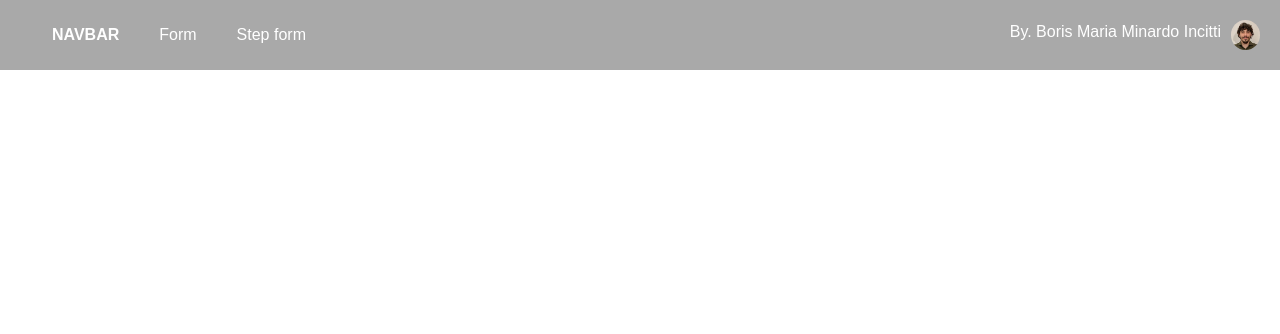
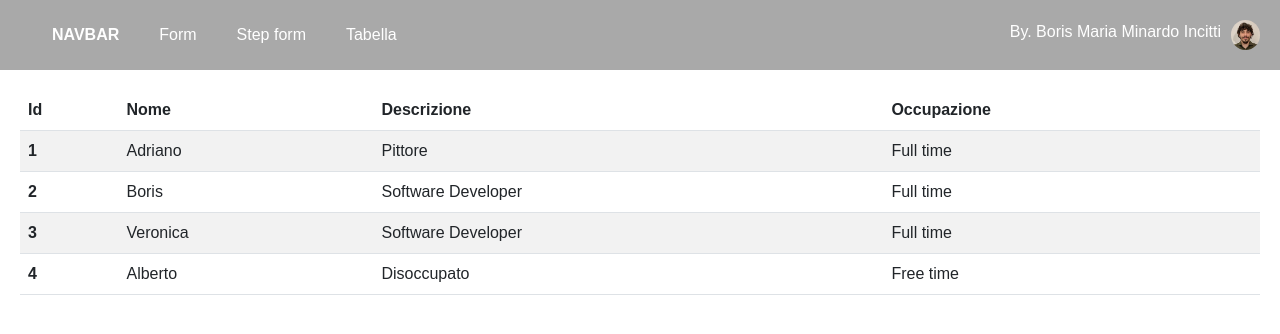
Before and after one commit to borisminardo/project-react-training, a React (Vite) app: page /tabella in a window 1280 px wide. Shown: the top 334 px of the page. Built offline with nearby package versions, Linux system fonts and the light colour scheme.

Commit message:
tabella bootstrap italia impostata

```diff
--- a/package.json
+++ b/package.json
@@ -12,6 +12,7 @@
   },
   "dependencies": {
     "bootstrap": "^5.2.3",
+    "bootstrap-italia": "^2.4.2",
     "react": "^18.2.0",
     "react-bootstrap": "^2.7.4",
     "react-dom": "^18.2.0",
--- a/src/App.tsx
+++ b/src/App.tsx
@@ -4,6 +4,7 @@ import UINavbar from "./components/atoms/navbar/UINavbar";
 import { BrowserRouter as Router, Routes, Route } from "react-router-dom";
 import LandingStepForm from "./pages/landing/LandingStepForm";
 import Homepage from "./pages/landing/Homepage";
+import LandingTable from "./pages/landing/LandingTable";
 
 //pages
 
@@ -15,6 +16,7 @@ function App() {
         <Route path="/" element={<Homepage />} />
         <Route path="form" element={<Landing />} />
         <Route path="step-form" element={<LandingStepForm />} />
+        <Route path="tabella" element={<LandingTable />} />
       </Routes>
     </Router>
   );
--- a/src/components/atoms/navbar/UINavbar.tsx
+++ b/src/components/atoms/navbar/UINavbar.tsx
@@ -15,6 +15,9 @@ export default function UINavbar() {
           <Link to="/step-form" className="ui--navbar-links">
             Step form
           </Link>
+          <Link to="/tabella" className="ui--navbar-links">
+            Tabella
+          </Link>
         </ul>
         <div className="ui--navbar-right ui--navbar-profile">
           <p>By. Boris Maria Minardo Incitti</p>
--- a/src/index.css
+++ b/src/index.css
@@ -19,15 +19,16 @@ a {
   color: #646cff;
   text-decoration: inherit;
 }
+
 a:hover {
   color: #535bf2;
 }
 
-.file--extension{
+.file--extension {
   color: gray;
 }
 
-.file--box{
+.file--box {
   display: flex;
   flex-direction: column;
   align-items: center;
@@ -36,28 +37,31 @@ align-items: center;
   border-radius: 8px;
 }
 
-.file--flexbox{
+.file--flexbox {
   display: flex;
   align-items: center;
   justify-content: center;
 }
-.file--img{
+
+.file--img {
   padding-top: 20px;
   height: 60px;
   opacity: 0.3;
 }
-.file--removebutton{
+
+.file--removebutton {
   background-color: #0c57c7;
   padding: 3px;
   color: white;
 }
-.file--li{
+
+.file--li {
   font-weight: bold;
   list-style-type: none;
   padding-top: 10px;
 }
 
-.pre--box{
+.pre--box {
   background-color: #0c57c7;
   color: white;
   padding: 10px;
@@ -65,80 +69,91 @@ align-items: center;
   border-radius: 7px;
   min-width: 300px;
 }
-.margin{
+
+.margin {
   margin-top: 40px;
 }
-.form--row{
-  float:left;
-  margin-right:20px;
+
+.form--row {
+  float: left;
+  margin-right: 20px;
 }
-.form--row-button{
-  margin-right:20px;
+
+.form--row-button {
+  margin-right: 20px;
   width: 300px;
 }
-form{
+
+form {
   width: 100%;
 }
-.description--row{
-  margin-top:70px;
-  margin-right:20px;
+
+.description--row {
+  margin-top: 70px;
+  margin-right: 20px;
 }
 
-.padding--top{
+.padding--top {
   padding-top: 10px;
 }
 
-.header--box{
+.header--box {
   padding: 40px 0 0 0;
   width: 100%;
 }
 
-
-input, label {
-  display:block;
+input,
+label {
+  display: block;
 }
 
-input{
+input {
   border-style: solid;
 }
 
-.input--emailerror{
+.input--emailerror {
   border-color: red !important;
 }
-.ui--navbar{
+
+.ui--navbar {
   display: flex;
   align-items: start;
   background-color: darkgray;
   height: 70px;
   width: 100%;
 }
-.ui--navbar-left{
+
+.ui--navbar-left {
   display: flex;
   align-items: start;
   background-color: darkgray;
   height: 70px;
   width: 100%;
 }
-.ui--navbar-right{
+
+.ui--navbar-right {
   display: flex;
   justify-content: end;
   background-color: darkgray;
   height: 70px;
   width: 100%;
 }
-.ui--navbar-title-text-bold{
+
+.ui--navbar-title-text-bold {
   font-weight: bold;
   padding: 20px;
   padding-top: 23px;
   color: white;
 }
-.ui--navbar-links{
+
+.ui--navbar-links {
   padding: 20px;
   padding-top: 23px;
   color: white;
 
 }
-.ui--navbar-profile{
+
+.ui--navbar-profile {
   padding: 20px;
   padding-top: 20px;
   margin-bottom: 0;
@@ -146,10 +161,20 @@ input{
 
 }
 
+.container {
+  display: flex;
+  place-items: center;
+  background-color: white;
+  margin-top: 20px;
+  margin-bottom: 20px;
+  border-radius: 5px;
+  flex-direction: column;
+  align-content: center;
+  flex-wrap: wrap;
+  align-items: flex-start;
+}
 
-
-
-textarea{
+textarea {
   height: 100px;
   width: 100%;
 }
@@ -160,18 +185,6 @@ body {
   min-width: 320px;
   min-height: 100vh;
   background-color: #ffffff;
-}
-.container{
-  display: flex;
-    place-items: center;
-    background-color: white;
-    margin-top: 20px;
-    margin-bottom: 20px;
-    border-radius: 5px;
-    flex-direction: column;
-    align-content: center;
-    flex-wrap: wrap;
-    align-items: flex-start;
 }
 
 h1 {
@@ -190,31 +203,40 @@ button {
   cursor: pointer;
   transition: border-color 0.25s;
 }
+
 button:hover {
   border-color: #646cff;
 }
+
 button:focus,
 button:focus-visible {
   outline: 4px auto -webkit-focus-ring-color;
 }
 
-.input--button{
-  background-color: #0d6efd;
-  color: white;
-}
-.input--button-disabled{
-  color: light-gray;
-  pointer-events: none;
+select {
+  width: 100px;
 }
 
 button:active {
   background: #0c57c7;
 }
 
- input, select, textarea{
+input,
+select,
+textarea {
   border-radius: 4px;
   border-width: thin;
-    border-color:rgb(154, 154, 154) !important;
+  border-color: rgb(154, 154, 154) !important;
+}
+
+.input--button {
+  background-color: #0d6efd;
+  color: white;
+}
+
+.input--button-disabled {
+  color: light-gray;
+  pointer-events: none;
 }
 
 .alert-hidden {
@@ -222,33 +244,31 @@ button:active {
   transition: all 250ms linear 2s;
 }
 
-  .textarea--textHint{
+.textarea--textHint {
   font-size: 14px !important;
-    color:rgb(154, 154, 154) !important;
+  color: rgb(154, 154, 154) !important;
 }
 
-  .checkbox--description{
-  color:gray;
-  margin-left : 23px;
+.checkbox--description {
+  color: gray;
+  margin-left: 23px;
   margin-bottom: 0px;
 }
-  .checkbox--group{
+
+.checkbox--group {
   display: flex;
 }
-  .checkbox--label{
-    margin-left : 10px
+
+.checkbox--label {
+  margin-left: 10px
 }
 
-  .legend--bold{
+.legend--bold {
   font-weight: bold;
   font-size: medium;
 }
 
-  select{
-    width: 100px;
-  }
-
-.row--stepform{
+.row--stepform {
   display: flex;
   flex-wrap: wrap;
   flex-direction: column;
@@ -271,21 +291,24 @@ button:active {
   align-items: center;
 }
 
-.homepage--img{
+.homepage--img {
   height: 150px;
 }
-.header--img{
+
+.header--img {
   margin-left: 10px;
   border-radius: 20px;
 }
-.homepage--box{
+
+.homepage--box {
   padding: 20px;
   padding-bottom: 0;
   display: flex;
   align-items: center;
   justify-content: center;
 }
-.navbar--box-name{
+
+.navbar--box-name {
   margin: 0;
   display: flex;
   justify-content: end;
@@ -301,9 +324,11 @@ a:hover {
     color: #213547;
     background-color: #ffffff;
   }
+
   a:hover {
     color: #747bff;
   }
+
   button {
     background-color: #f9f9f9;
   }
@@ -312,26 +337,30 @@ a:hover {
 
 /* Mobile */
 @media only screen and (min-width: 200px) and (max-width: 680px) {
-  .form--row{
-    float:none;
-    margin-right:20px;
+  .form--row {
+    float: none;
+    margin-right: 20px;
   }
 
-  input, textarea{
-    width:100%;
+  input,
+  textarea {
+    width: 100%;
   }
-  .checkbox--input{
-    width:12px;
+
+  .checkbox--input {
+    width: 12px;
   }
-  .container{
+
+  .container {
     margin-top: 0;
     margin-bottom: 0;
     border-radius: 0;
   }
 
-  .row--stepform{
+  .row--stepform {
     width: 350px;
   }
+
   .homepage--box {
     padding: 50px;
     padding-bottom: 0;
@@ -341,39 +370,44 @@ a:hover {
     margin: 50px;
     flex-direction: column;
   }
+
   .ui--navbar-profile {
     display: none;
   }
-form{
+
+  form {
     width: 100%;
   }
-.description--row{
-  margin-top:0;
+
+  .description--row {
+    margin-top: 0;
   }
 }
 
 /* IPads landscape mode */
 @media only screen and (min-width: 600px) and (max-width: 1400px) {
-  textarea{
+  textarea {
     width: 393px;
     height: 30px;
   }
 
-  .container{
+  .container {
     padding: 100px;
     padding-top: 0;
     margin-top: 0;
     margin-bottom: 0;
     border-radius: 0;
   }
-  body{
+
+  body {
     background-color: white;
   }
 
-  .row--stepform{
+  .row--stepform {
     width: 500px;
   }
-  form{
+
+  form {
     width: 100%;
   }
 }
--- /dev/null
+++ b/src/pages/landing/LandingTable.tsx
@@ -0,0 +1,75 @@
+import React, { useEffect } from "react";
+
+export default function LandingTable() {
+  const [data, setData] = React.useState({});
+  /*   useEffect(() => {
+    getData();
+  }, []);
+  const getData = () => {
+    fetch("https://jsonplaceholder.typicode.com/posts/1").then((response) => {
+      response.json();
+      setData(response);
+      console.log("data", data);
+    });
+  }; */
+
+  const __DATA = [
+    {
+      userId: 1,
+      id: 1,
+      title: "Adriano",
+      descrizione: "Pittore",
+      occupazione: "Full time",
+    },
+    {
+      userId: 2,
+      id: 2,
+      title: "Boris",
+      descrizione: "Software Developer",
+      occupazione: "Full time",
+    },
+    {
+      userId: 3,
+      id: 3,
+      title: "Veronica",
+      descrizione: "Software Developer",
+      occupazione: "Full time",
+    },
+    {
+      userId: 4,
+      id: 4,
+      title: "Alberto",
+      descrizione: "Disoccupato",
+      occupazione: "Free time",
+    },
+  ];
+  return (
+    <>
+      <div className="homepage--box">
+        <table className="table table-striped">
+          <thead>
+            <tr>
+              <th scope="col">Id</th>
+              <th scope="col">Nome</th>
+              <th scope="col">Descrizione</th>
+              <th scope="col">Occupazione</th>
+            </tr>
+          </thead>
+          <tbody>
+            {__DATA.map((data) => {
+              const rows = (
+                <tr key={data.id}>
+                  <th scope="row">{data.id}</th>
+                  <td>{data.title}</td>
+                  <td>{data.descrizione}</td>
+                  <td>{data.occupazione}</td>
+                </tr>
+              );
+              return rows;
+            })}
+          </tbody>
+        </table>
+      </div>
+    </>
+  );
+}
```
Also changed, not shown: 1 other file (tests, documents, lock files or other folders). Lines whose indentation alone changed are shown as unchanged.
